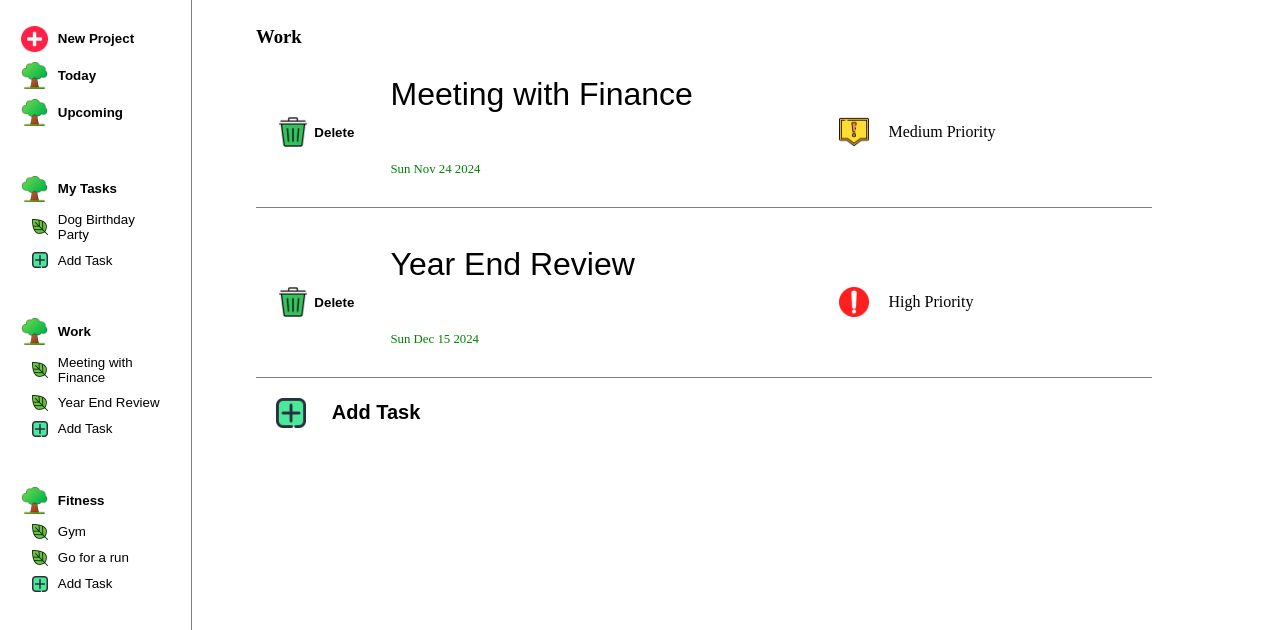
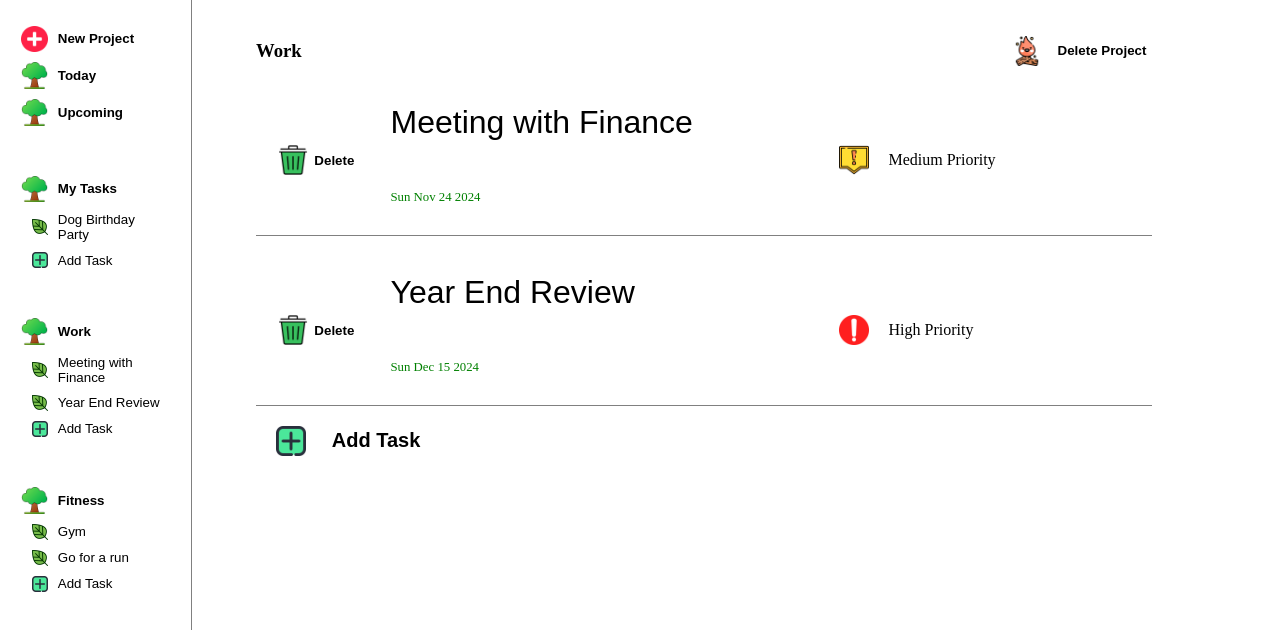
Before and after one commit to kylestewart1/todo-list, a website built with webpack: page src/template.html in a window 1280 px wide. Both pictures are taken after a click on the button "Work". Shown: the top 630 px of the page. Built offline with nearby package versions, Linux system fonts and the light colour scheme.

Commit message:
added delete project buttons to all user-created projects

```diff
--- a/src/controllers/content-controller.js
+++ b/src/controllers/content-controller.js
@@ -36,7 +36,6 @@ class ContentController {
             btn.addEventListener("click", () => {
                 const taskID = btn.dataset.task;
                 const projectName = btn.dataset.project;
-                console.log(`Project name: ${projectName}`);
                 TodoList.removeTask(taskID, projectName);
                 const projectView = new ProjectView(TodoList.projects[projectName]);
                 projectView.display();
@@ -57,6 +56,21 @@ class ContentController {
             const control = new FormController(form.id);
         })
     }
+
+    handleDeleteProjectButton() {
+        const deleteButton = document.querySelector(".delete-project-btn");
+        if (!deleteButton) {
+            return;
+        }
+        deleteButton.addEventListener("click", () => {
+            console.log("yo");
+            const projectName = deleteButton.dataset.project;
+            TodoList.removeProject(projectName);
+            const projectView = new ProjectView(TodoList.projects["My Tasks"]);
+            projectView.display();
+            navView.display();
+        })
+    }
 }
 
 export default new ContentController();
--- a/src/styles.css
+++ b/src/styles.css
@@ -303,3 +303,26 @@ legend {
     grid-row: 2 / -1;
     font-size: 1.5rem;
 }
+
+
+.project-view-header {
+    display: grid;
+    grid-template-columns: 10fr 1fr;
+    align-items: center;
+}
+
+.delete-project-btn {
+    width: 150px;
+    height: 50px;
+    background: none;
+    border: none;
+    display: grid;
+    grid-template-columns: 1fr 2fr;
+    align-items: center;
+    justify-items: center;
+}
+
+.delete-project-btn > img {
+    width: 30px;
+    height:  30px;
+}
--- a/src/views/project-view.js
+++ b/src/views/project-view.js
@@ -3,6 +3,7 @@ import highPriority from "../assets/icons/high-priority.png";
 import mediumPriority from "../assets/icons/medium-priority.png";
 import lowPriority from "../assets/icons/low-priority.png";
 import deleteImg from "../assets/icons/delete.png";
+import deleteProjectIcon from "../assets/icons/fire.png";
 import ContentController from "../controllers/content-controller";
 import TodoList from "../models/todo-list";
 
@@ -65,11 +66,34 @@ export class ProjectView {
         content.innerHTML="";
         content.classList.add("project-view");
 
-        const projectHeader = document.createElement("div");
-        projectHeader.classList.add("project-header");
+
+
+
+        const projectViewHeader = document.createElement("div");
+        projectViewHeader.classList.add("project-view-header");
+
         const projectTitle = document.createElement("h3");
         projectTitle.textContent = this.project.name;
-        content.appendChild(projectTitle);
+        projectViewHeader.appendChild(projectTitle);
+
+
+        if (this.project.name !== "Today" &&
+            this.project.name !== "Upcoming" &&
+            this.project.name !== "My Tasks") {
+
+            const deleteProjectButton = document.createElement("button");
+            deleteProjectButton.classList.add("delete-project-btn");
+            deleteProjectButton.dataset.project = this.project.name;
+            const deleteProjectImg = document.createElement("img");
+            deleteProjectImg.src = deleteProjectIcon;
+            const deleteText = document.createElement("h4");
+            deleteText.innerText = "Delete Project";
+            deleteProjectButton.appendChild(deleteProjectImg);
+            deleteProjectButton.appendChild(deleteText);
+            projectViewHeader.appendChild(deleteProjectButton);
+        }
+
+        content.appendChild(projectViewHeader);
 
 
 
@@ -103,5 +127,6 @@ export class ProjectView {
         }
         ContentController.handleSelectTaskButtons();
         ContentController.handleDeleteTaskButtons();
+        ContentController.handleDeleteProjectButton();
     }
 }
```
